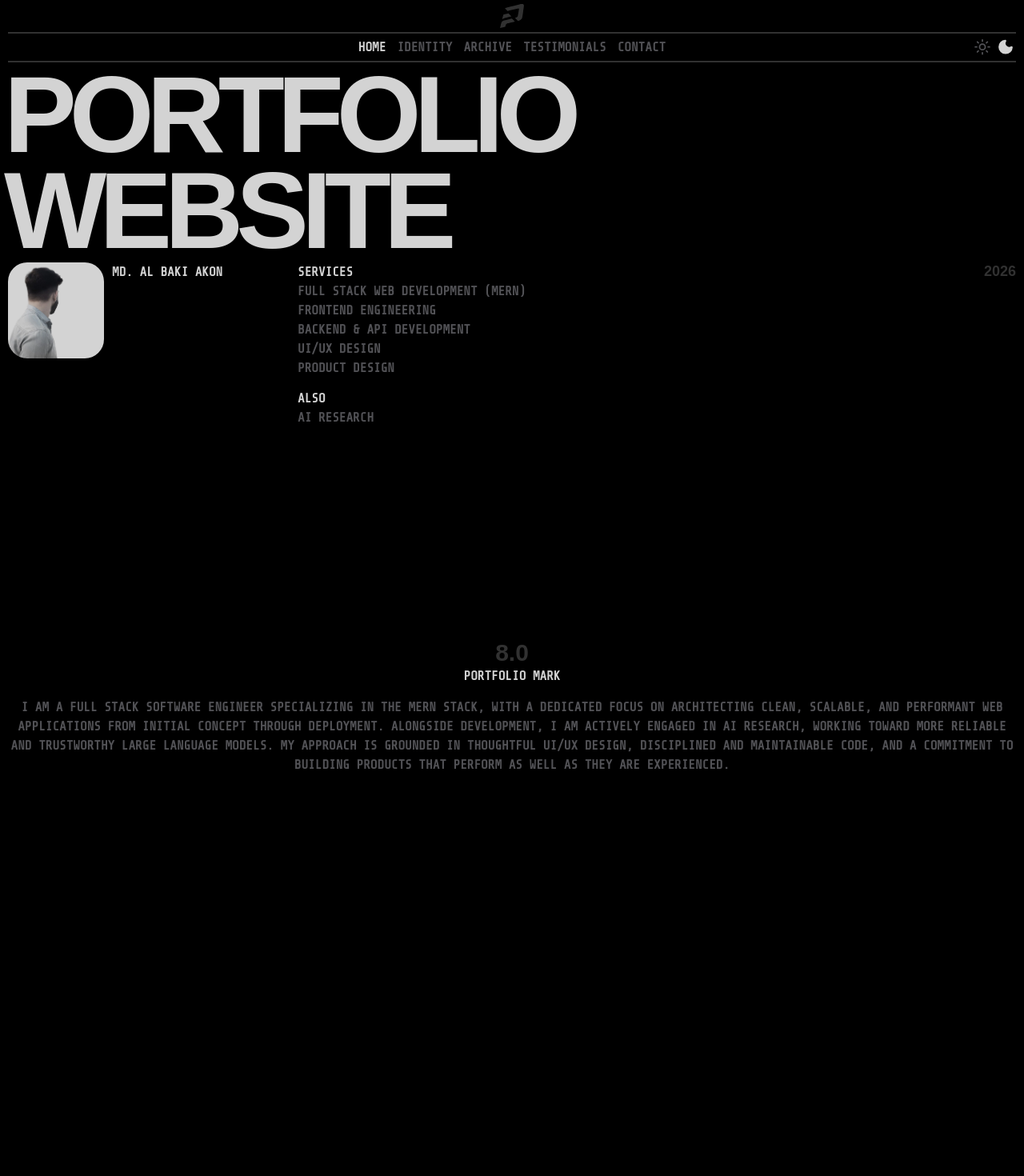
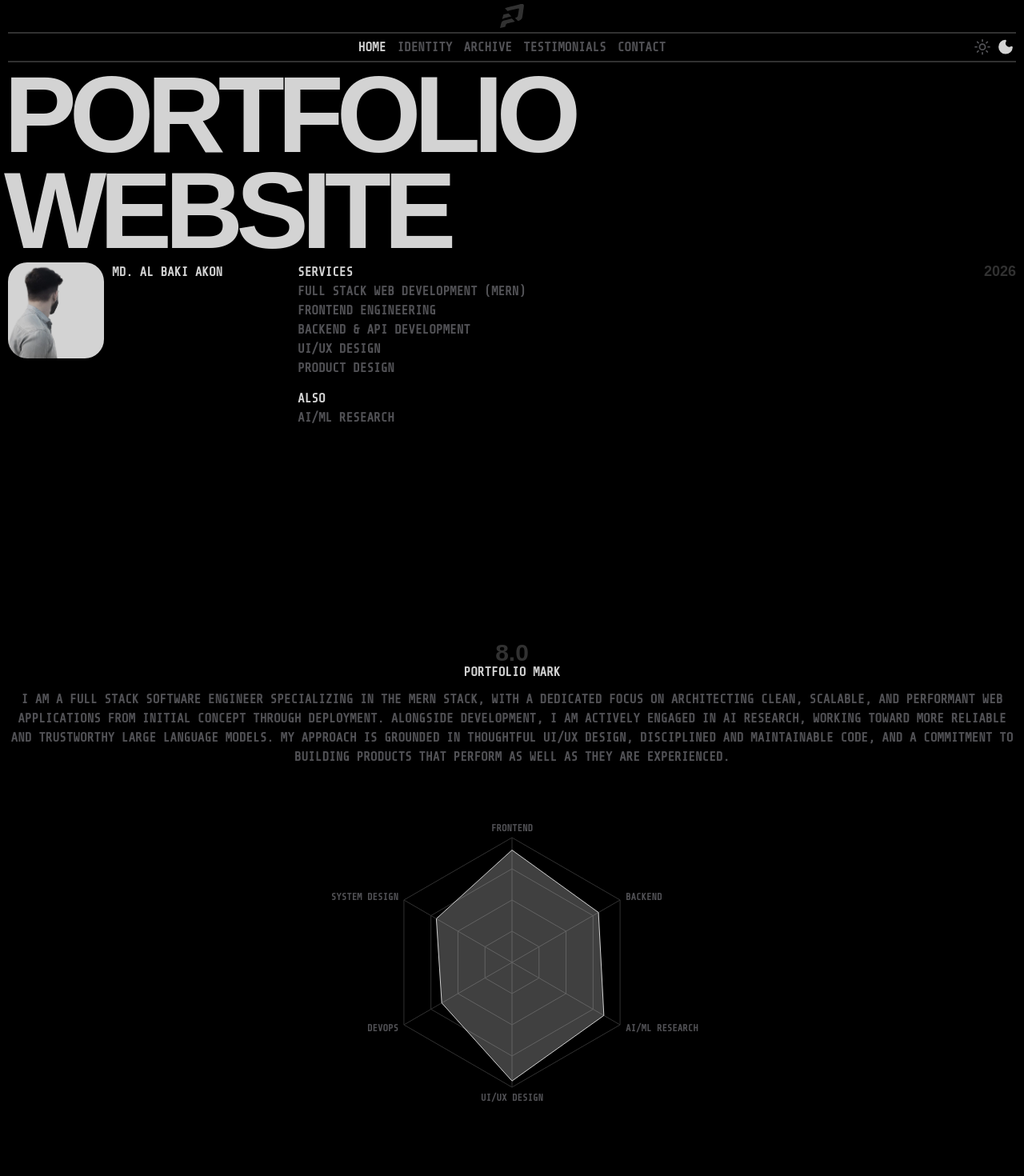
Before and after one commit to mdalbakiakon/folioport, a React (Vite) app in the folder client/: page / in a window 1280 px wide. Shown: the top 1470 px of the page at 80% size. Built offline with nearby package versions, Linux system fonts and the light colour scheme; a web font is replaced by a local one.

Commit message:
adding skill based hexagon chart

```diff
--- a/client/package.json
+++ b/client/package.json
@@ -17,6 +17,7 @@
     "react": "^19.2.8",
     "react-dom": "^19.2.8",
     "react-router-dom": "^7.18.2",
+    "recharts": "^3.10.1",
     "tailwindcss": "^4.3.3"
   },
   "devDependencies": {
--- /dev/null
+++ b/client/src/components/SkillHexagon.jsx
@@ -0,0 +1,49 @@
+import React from "react";
+import {
+  Radar,
+  RadarChart,
+  PolarGrid,
+  PolarAngleAxis,
+  PolarRadiusAxis,
+  ResponsiveContainer,
+} from "recharts";
+
+const skillData = [
+  { skill: "Frontend", value: 90 },
+  { skill: "Backend", value: 80 },
+  { skill: "AI/ML Research", value: 85 },
+  { skill: "UI/UX Design", value: 95 },
+  { skill: "DevOps", value: 65 },
+  { skill: "System Design", value: 70 },
+];
+
+const SkillHexagon = () => {
+  return (
+    <div className="w-full h-100 mt-10 outline-none focus:outline-none **:outline-none">
+      <ResponsiveContainer width="100%" height="100%">
+        <RadarChart data={skillData}>
+          <PolarGrid stroke="var(--txt-ter)" />
+          <PolarAngleAxis
+            dataKey="skill"
+            tick={{ fill: "var(--txt-sec)", fontSize: 12 }}
+          />
+          <PolarRadiusAxis
+            angle={30}
+            domain={[0, 100]}
+            tick={false}
+            axisLine={false}
+          />
+          <Radar
+            name="Skills"
+            dataKey="value"
+            stroke="var(--txt-main)"
+            fill="var(--txt-main)"
+            fillOpacity={0.3}
+          />
+        </RadarChart>
+      </ResponsiveContainer>
+    </div>
+  );
+};
+
+export default SkillHexagon;
--- a/client/src/pages/Home.jsx
+++ b/client/src/pages/Home.jsx
@@ -5,6 +5,7 @@ import Archive from "./Archive";
 import Contact from "./Contact";
 import Copyright from "../components/Copyright";
 import Testimonials from "./Testimonials";
+import SkillHexagon from "../components/SkillHexagon";
 
 const Home = ({ theme }) => {
   return (
@@ -13,30 +14,34 @@ const Home = ({ theme }) => {
 
       {/* portfolio version */}
       <section className="flex flex-col justify-start items-center">
+        <div className="flex flex-col justify-center items-center">
           <h2 className="font-head text-center text-3xl text-(--txt-ter) leading-[0.75]">
             8.0
           </h2>
           <h3 className="text-(--txt-main)">Portfolio Mark</h3>
           <p className="mt-2.5 text-(--txt-sec) w-full max-w-7xl mx-auto text-center">
             I am a Full Stack Software Engineer specializing in the MERN stack,
-          with a dedicated focus on architecting clean, scalable, and performant
-          web applications from initial concept through deployment. Alongside
-          development, I am actively engaged in AI research, working toward more
-          reliable and trustworthy large language models. My approach is
-          grounded in thoughtful UI/UX design, disciplined and maintainable
-          code, and a commitment to building products that perform as well as
-          they are experienced.
+            with a dedicated focus on architecting clean, scalable, and
+            performant web applications from initial concept through deployment.
+            Alongside development, I am actively engaged in AI research, working
+            toward more reliable and trustworthy large language models. My
+            approach is grounded in thoughtful UI/UX design, disciplined and
+            maintainable code, and a commitment to building products that
+            perform as well as they are experienced.
           </p>
+        </div>
+
+        <SkillHexagon />
       </section>
 
       <Archive />
 
       {/* building since */}
       <section className="flex flex-col justify-center items-center">
-        <h3 className="font-head text-center text-3xl text-(--txt-ter) leading-[0.75]">
+        <h2 className="font-head text-center text-3xl text-(--txt-ter) leading-[0.75]">
           2022
-        </h3>
-        <h4 className="text-(--txt-main)">Since</h4>
+        </h2>
+        <h3 className="text-(--txt-main)">Since</h3>
       </section>
 
       <Testimonials />
--- a/client/src/pages/Identity.jsx
+++ b/client/src/pages/Identity.jsx
@@ -34,7 +34,7 @@ const Identity = () => {
           </div>
           <div className="flex flex-col text-(--txt-sec)">
             <h2 className="text-(--txt-main) select-none">Also</h2>
-            <span>AI Research</span>
+            <span>AI/ML Research</span>
           </div>
         </div>
         <div className="flex-1 text-(--txt-sec) text-right">
```
Also changed, not shown: 1 other file (tests, documents, lock files or other folders). Lines whose indentation alone changed are shown as unchanged.
